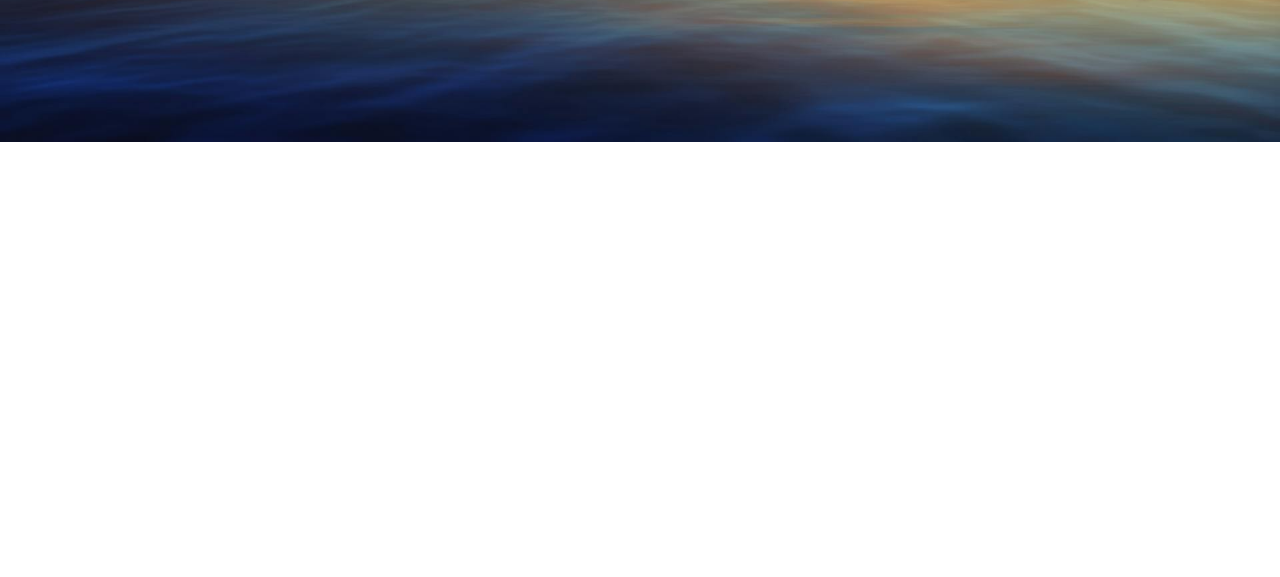
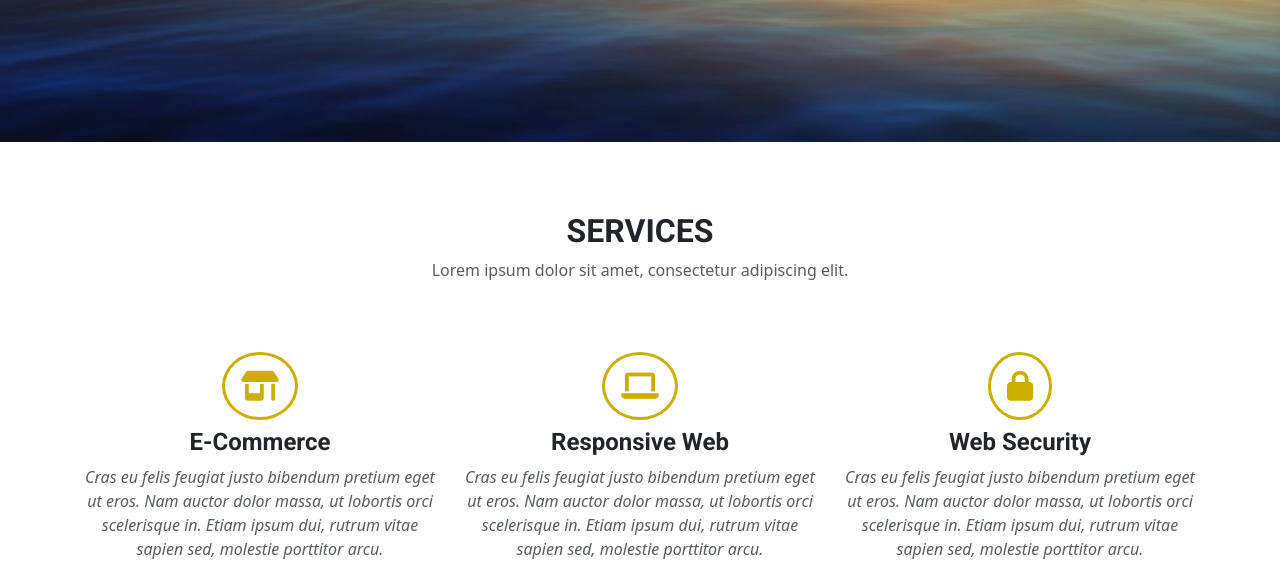
Before and after one commit to plecicki/photo-studio, a website: page index.html in a window 1280 px wide. Shown: the part 618-1195 px from the top of the page. Before the commit the page ends 800 px from the top, so only its background shows below. Drawn offline with nearby package versions, Linux system fonts and the light colour scheme; a web font is replaced by a local one.

Commit message:
Add services section

```diff
--- a/index.html
+++ b/index.html
@@ -8,7 +8,7 @@
         <link rel="stylesheet" href="https://use.fontawesome.com/releases/v6.0.0/css/all.css">
 
         <link rel="preconnect" href="https://fonts.googleapis.com">
-        <link href="https://fonts.googleapis.com/css2?family=Ms+Madi&family=Pacifico&family=Press+Start+2P&display=swap" rel="stylesheet">
+        <link href="https://fonts.googleapis.com/css2?family=Ms+Madi&family=Pacifico&family=Press+Start+2P&family=Roboto:ital,wght@0,100;0,300;0,400;0,500;0,700;0,900;1,100;1,300;1,400;1,500;1,700;1,900&display=swap" rel="stylesheet">
 
         <meta name="viewport" content="width=device-width, initial-scale=1.0">
         <script src="https://cdn.jsdelivr.net/npm/bootstrap@5.1.3/dist/js/bootstrap.bundle.min.js" integrity="sha384-ka7Sk0Gln4gmtz2MlQnikT1wXgYsOg+OMhuP+IlRH9sENBO0LRn5q+8nbTov4+1p" crossorigin="anonymous"></script>
@@ -48,5 +48,26 @@
                 </div>
             </div>
         </div>
+        <div class="container services">
+            <div class="row">
+                <h2 class="services-header">SERVICES</h2>
+                <p class="services-main-paragraph opacity-75">Lorem ipsum dolor sit amet, consectetur adipiscing elit.</p>
+                <div class="col-sm-4">
+                    <i class="fa-solid fa-shop services-icon p-3 mb-2"></i>
+                    <h4 class="services-header">E-Commerce</h4>
+                    <p class="services-paragraph opacity-75">Cras eu felis feugiat justo bibendum pretium eget ut eros. Nam auctor dolor massa, ut lobortis orci scelerisque in. Etiam ipsum dui, rutrum vitae sapien sed, molestie porttitor arcu.</p>
+                </div>
+                <div class="col-sm-4">
+                    <i class="fa-solid fa-laptop services-icon p-3 mb-2"></i>
+                    <h4 class="services-header">Responsive Web</h4>
+                    <p class="services-paragraph opacity-75">Cras eu felis feugiat justo bibendum pretium eget ut eros. Nam auctor dolor massa, ut lobortis orci scelerisque in. Etiam ipsum dui, rutrum vitae sapien sed, molestie porttitor arcu.</p>
+                </div>
+                <div class="col-sm-4">
+                    <i class="fa-solid fa-lock services-icon p-3 mb-2"></i>
+                    <h4 class="services-header">Web Security</h4>
+                    <p class="services-paragraph opacity-75">Cras eu felis feugiat justo bibendum pretium eget ut eros. Nam auctor dolor massa, ut lobortis orci scelerisque in. Etiam ipsum dui, rutrum vitae sapien sed, molestie porttitor arcu.</p>
+                </div>
+            </div>
+        </div>
     </body>
 </html>
--- a/sass/style.scss
+++ b/sass/style.scss
@@ -1,9 +1,11 @@
 $logo-font: "Pacifico", serif;
 $greeting-part-1-font: "Ms Madi", serif;
 $greeting-part-2-font: "Press Start 2P", serif;
+$services-font: "Roboto", serif;
 
 $greeting-text-light-color: white;
 $greeting-text-dark-color: rgb(75, 46, 13);
+$services-icons-color: rgb(204, 173, 0);
 
 
 .navbar-brand {
@@ -11,7 +13,7 @@ $greeting-text-dark-color: rgb(75, 46, 13);
     font-size: 30px;
 }
 
-.welcome-page > img {
+.welcome-page > img, .welcome-page {
     height: calc(100vw/2 + 120px);
 }
 
@@ -36,3 +38,32 @@ $greeting-text-dark-color: rgb(75, 46, 13);
     font-family: $greeting-part-2-font;
     color: $greeting-text-light-color;
 }
+
+// Services
+.services .row {
+    padding-top: 70px;
+    text-align: center;
+}
+
+.services-header {
+    font-family: $services-font;
+    font-weight: bold;
+}
+
+.services-icon {
+    font-size: 30px;
+}
+
+.services-main-paragraph {
+    margin-bottom: 70px;
+}
+
+.services-paragraph {
+    font-style: italic;
+}
+
+.services-icon {
+    color: $services-icons-color;
+    border: solid 3px;
+    border-radius: 50%;
+}
```
Also changed, not shown: css/style.css, 1 other file.
